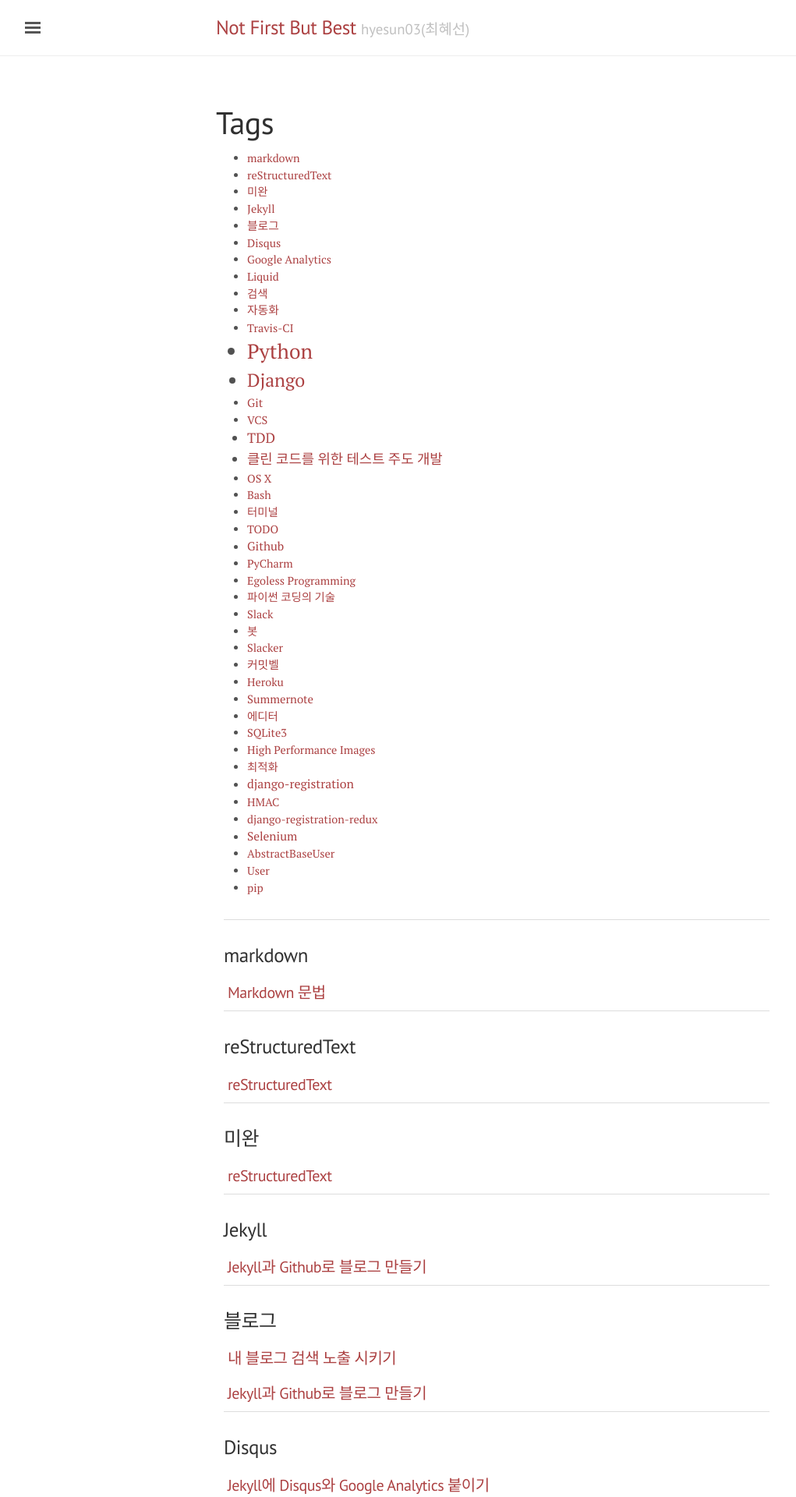
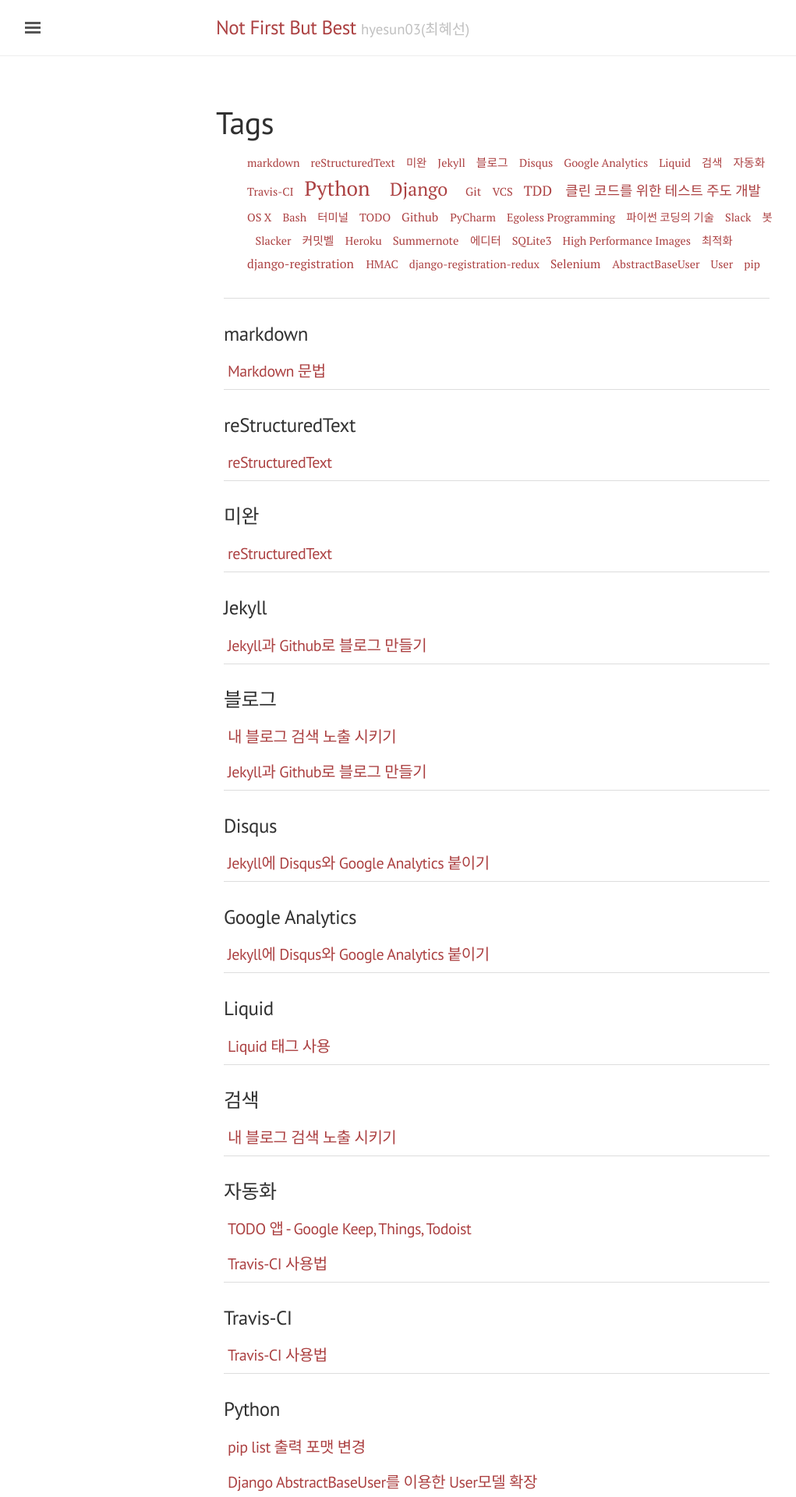
Before and after one commit to hyesun03/hyesun03.github.io, a Jekyll site: the page built from tags.md, in a window 1280 px wide. Shown: the top 1920 px of the page at 78% size, without its empty margins (3-1024 px from the left). Built offline with Jekyll 4.4.1, drawn with Linux system fonts in a browser that asks for light colours; comment, search, counter and statistics services are not loaded.

Commit message:
태그 리스트 출력을 가로로 변경

```diff
--- a/tags.md
+++ b/tags.md
@@ -6,11 +6,11 @@ title: Tags
 
 <ul class="tag-cloud">
 {% for tag in site.tags %}
-  <li style="font-size: {{ tag | last | size | times: 100 | divided_by: site.tags.size | plus: 70  }}%">
+  <span style="font-size: {{ tag | last | size | times: 100 | divided_by: site.tags.size | plus: 70  }}%">
     <a href="#{{ tag | first | slugize }}">
       {{ tag | first }}
-    </a>
-  </li>
+    </a> &nbsp;&nbsp;
+  </span>
 {% endfor %}
 </ul>
 
```
